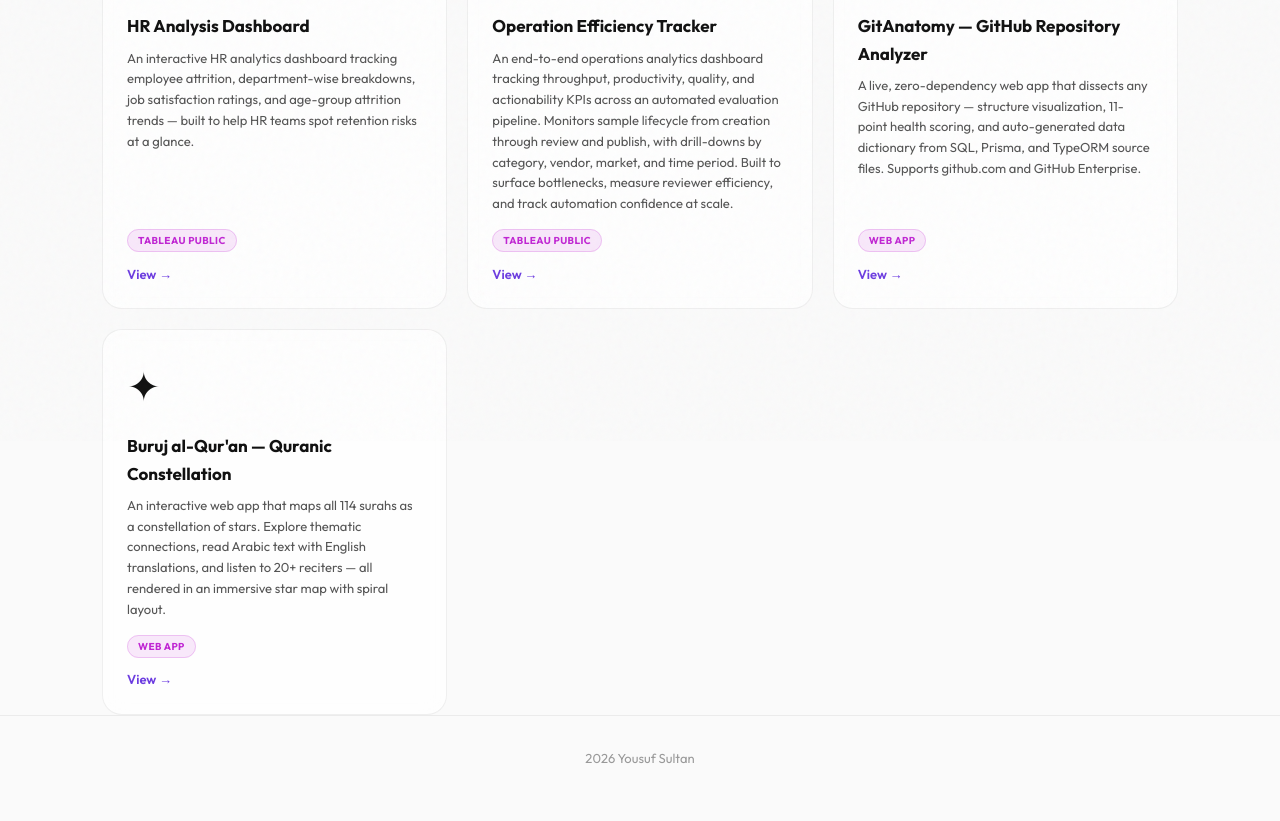
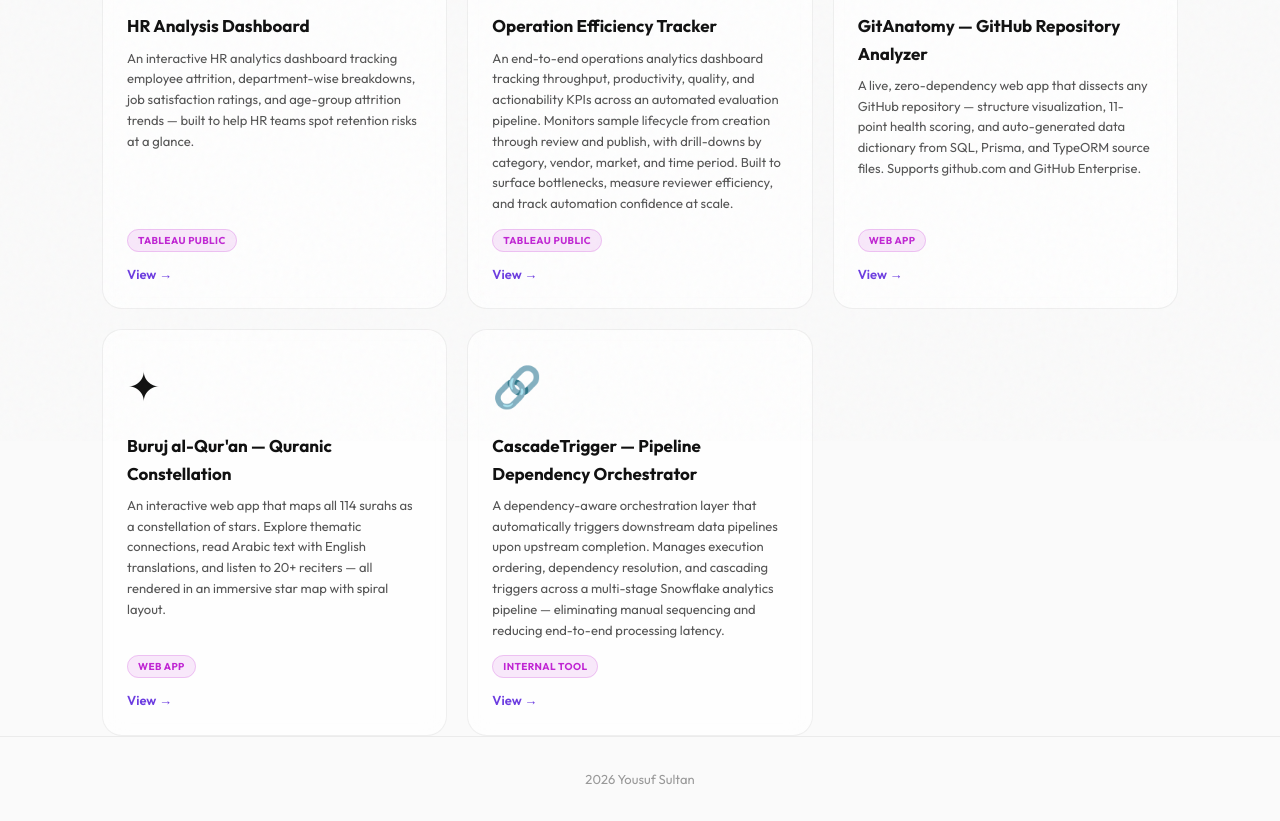
Before and after one commit to ysultankpg/ysultankpg.github.io, a Jekyll site: the page built from works/index.html, in a window 1280 px wide, cut to the strip 459-1280 px from the top of the page. Built offline with Jekyll 4.4.1, drawn with Linux system fonts in a browser that asks for light colours.

Commit message:
Add CascadeTrigger to portfolio and projects, update resume with GitAnatomy and CascadeTrigger

```diff
--- a/_data/works.yml
+++ b/_data/works.yml
@@ -37,3 +37,8 @@
   url: "https://ysultankpg.github.io/quranic-constellation"
   type: "Web App"
   icon: "✦"
+
+- title: "CascadeTrigger — Pipeline Dependency Orchestrator"
+  description: "A dependency-aware orchestration layer that automatically triggers downstream data pipelines upon upstream completion. Manages execution ordering, dependency resolution, and cascading triggers across a multi-stage Snowflake analytics pipeline — eliminating manual sequencing and reducing end-to-end processing latency."
+  type: "Internal Tool"
+  icon: "🔗"
--- a/data.js
+++ b/data.js
@@ -19,6 +19,7 @@ const PROJECTS = [
   { icon: "🌳", title: "SQL Table Lineage Explorer", description: "Traces full upstream and downstream table lineage from SQL source code. Parses every SQL file into a dependency graph, runs BFS in both directions, rendered as a searchable collapsible tree.", tags: ["Python", "SQL Parsing", "Snowflake", "Dependency Graphs"] },
   { icon: "📖", title: "Self-Updating Data Dictionary Generator", description: "Browser-based tool that turns any SQL folder into a browsable, self-updating data dictionary with optional live Snowflake enrichment. Security-first — credentials never touch the browser.", tags: ["JavaScript", "SQL Parsing", "FastAPI", "Security-First"] },
   { icon: "🧬", title: "GitAnatomy — GitHub Repository Analyzer", description: "A live, zero-dependency web app that dissects any GitHub repository — structure visualization, health scoring (11 indicators), and auto-generated data dictionary from SQL/Prisma/TypeORM. Supports github.com and GitHub Enterprise. Deployed via GitHub Actions to GitHub Pages.", tags: ["JavaScript", "GitHub API v3", "SQL Parsing", "GitHub Pages", "CI/CD", "Claude Code"], link: "https://ysultankpg.github.io/gitanatomy/" },
+  { icon: "🔗", title: "CascadeTrigger — Pipeline Dependency Orchestrator", description: "A dependency-aware orchestration layer that automatically triggers downstream data pipelines upon upstream completion. Manages execution ordering, dependency resolution, and cascading triggers across a multi-stage Snowflake analytics pipeline — eliminating manual sequencing and reducing end-to-end processing latency.", tags: ["Python", "Snowflake", "Pipeline Orchestration", "Dependency Resolution", "Scheduling"] },
 ];
 
 const SKILLS = [
```
Also changed, not shown: 1 other file.
